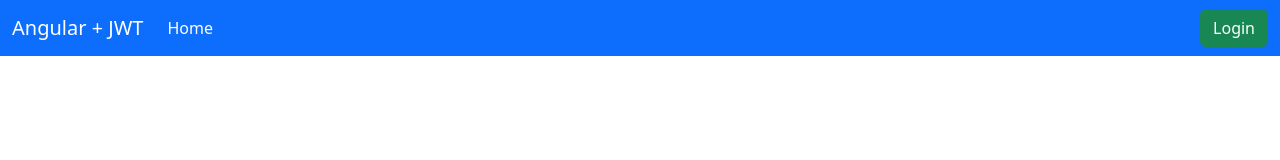
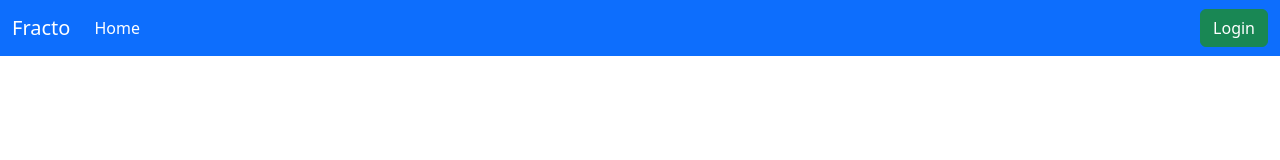
Before and after one commit to rabuhann/Fracto, an Angular app in the folder fracto-frontend/: page / in a window 1280 px wide. Shown: the top 160 px of the page. Built offline with nearby package versions, Linux system fonts and the light colour scheme.

Commit message:
Change title to Fracto

```diff
--- a/fracto-frontend/src/app/header/header.component.html
+++ b/fracto-frontend/src/app/header/header.component.html
@@ -1,6 +1,6 @@
 <nav class="navbar navbar-expand-lg navbar-dark bg-primary">
   <div class="container-fluid">
-    <a class="navbar-brand" href="#">Angular + JWT</a>
+    <a class="navbar-brand" href="#">Fracto</a>
     <button class="navbar-toggler" type="button" data-bs-toggle="collapse" data-bs-target="#navbarSupportedContent" aria-controls="navbarSupportedContent" aria-expanded="false" aria-label="Toggle navigation">
       <span class="navbar-toggler-icon"></span>
     </button>
```
